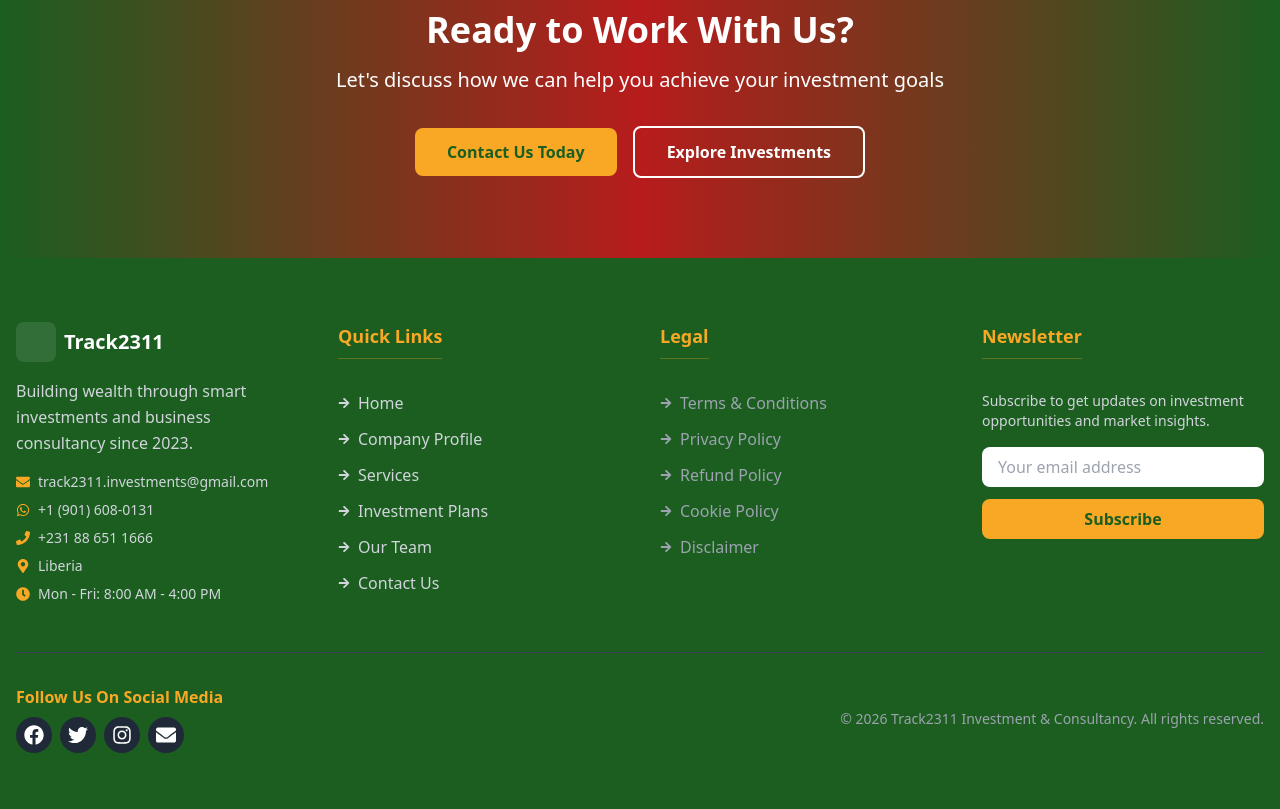
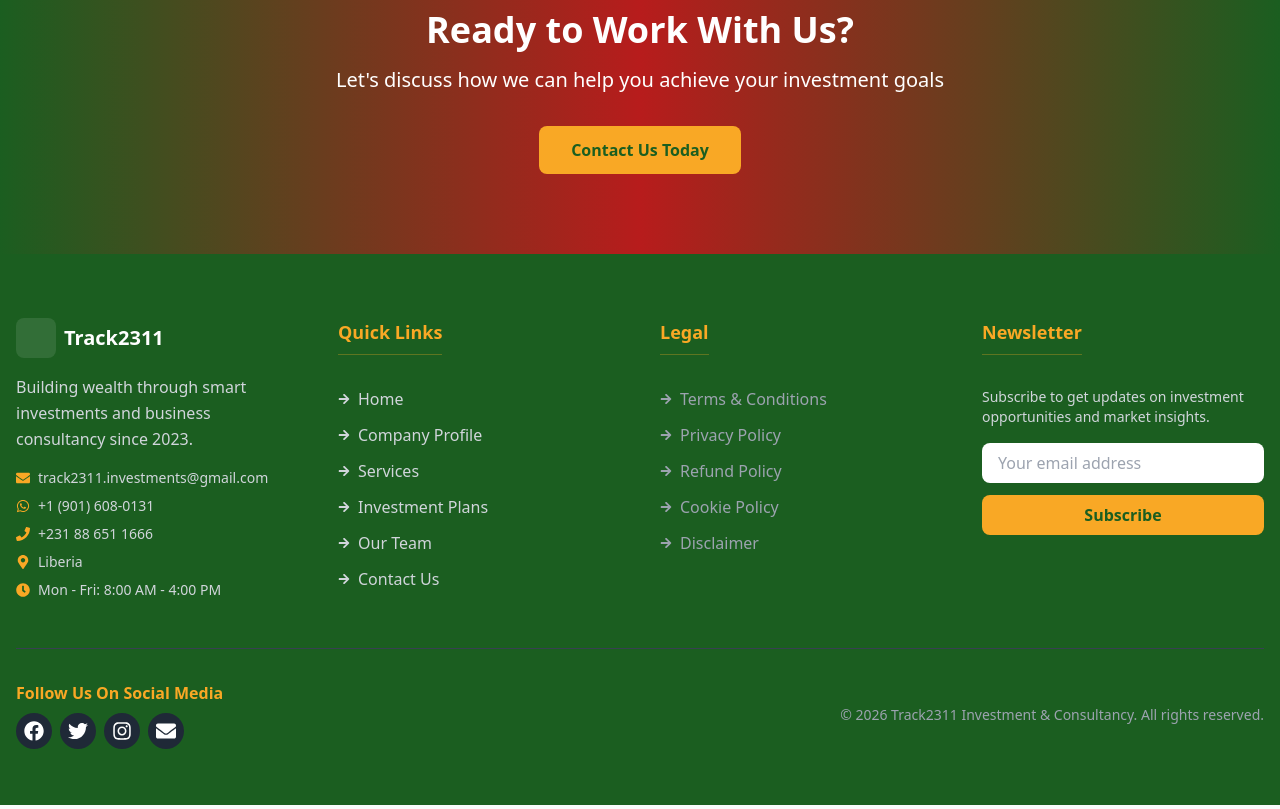
Before and after one commit to Franbeko/Track2311, a React (Vite) app in the folder client/: page /about in a window 1280 px wide. Shown: the part 4425-5234 px from the top of the page. Built offline with nearby package versions, Linux system fonts and the light colour scheme; no server answers.

Commit message:
Changes made in the frontend about.jsx file

```diff
--- a/client/src/pages/About.jsx
+++ b/client/src/pages/About.jsx
@@ -476,9 +476,6 @@ const About = () => {
                 <Link to="/contact" className="bg-accent text-primary px-8 py-3 rounded-lg font-semibold hover:shadow-lg transition-all inline-block transform hover:scale-105">
                   {t.about?.cta?.contactButton || "Partner With Us Today"}
                 </Link>
-                <Link to="/plans" className="border-2 border-white text-white px-8 py-3 rounded-lg font-semibold hover:bg-white hover:text-primary transition-all inline-block">
-                  {t.about?.cta?.exploreButton || "Explore Agricultural Investments"}
-                </Link>
               </div>
             </motion.div>
           </div>
```
